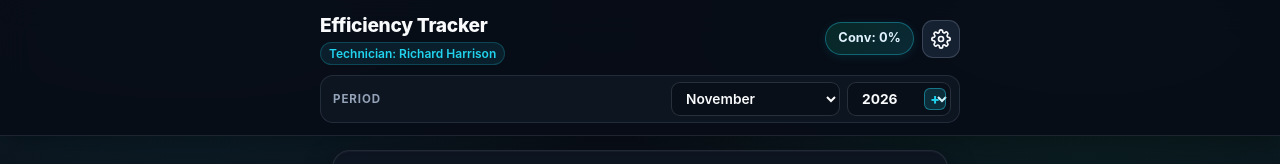
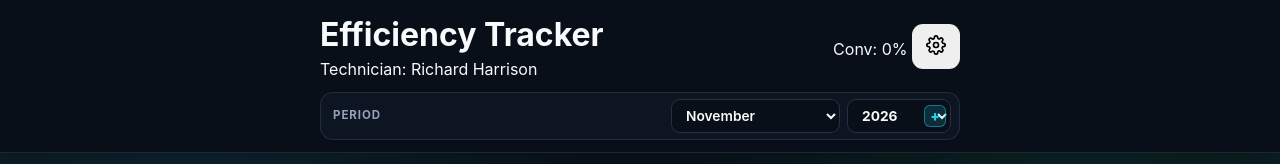
Before and after one commit to CluelessCoading-99/Efficiency-tracker, a plain HTML site: page index.html in a window 1280 px wide. Shown: the top 164 px of the page. Drawn offline with Linux system fonts and the light colour scheme.

Commit message:
Add files via upload

```diff
--- a/index.html
+++ b/index.html
@@ -40,25 +40,25 @@
 
     body {
       background: var(--bg-grad);
-      background-attachment: fixed;
       color: var(--text);
       min-height: 100vh;
       padding-bottom: 64px;
       line-height: 1.45;
       -webkit-font-smoothing: antialiased;
       -webkit-tap-highlight-color: rgba(34, 211, 238, 0.16);
+      overflow-x: hidden;
     }
 
     .top-bar {
-      background: rgba(8, 13, 22, 0.92);
-      backdrop-filter: blur(16px);
-      -webkit-backdrop-filter: blur(16px);
+      background: #090f19;
       padding: 12px 14px;
       border-bottom: 1px solid var(--border);
-      box-shadow: 0 6px 24px rgba(0, 0, 0, 0.35);
+      box-shadow: 0 6px 20px rgba(0, 0, 0, 0.35);
       position: sticky;
       top: 0;
       z-index: 100;
+      transform: translateZ(0);
+      backface-visibility: hidden;
     }
 
     .header-inner {
@@ -168,71 +168,6 @@
       background: rgba(30, 41, 59, 0.45);
       color: var(--muted);
       cursor: not-allowed;
-    }
-
-    .header-title h1 {
-      font-size: 1.2rem;
-      font-weight: 800;
-      letter-spacing: -0.015em;
-      color: var(--text);
-    }
-
-    .tech-subtag {
-      display: inline-flex;
-      align-items: center;
-      gap: 6px;
-      font-size: 0.75rem;
-      font-weight: 600;
-      color: var(--cyan);
-      margin-top: 2px;
-      background: rgba(34, 211, 238, 0.09);
-      border: 1px solid rgba(34, 211, 238, 0.22);
-      padding: 2px 8px;
-      border-radius: 999px;
-    }
-
-    .header-right {
-      display: flex;
-      align-items: center;
-      gap: 8px;
-    }
-
-    .badge {
-      background: linear-gradient(135deg, rgba(16, 185, 129, 0.16), rgba(34, 211, 238, 0.14));
-      border: 1px solid var(--border-cyan);
-      color: #e0f2fe;
-      padding: 6px 12px;
-      border-radius: 999px;
-      font-size: 0.8rem;
-      font-weight: 700;
-      letter-spacing: 0.01em;
-      white-space: nowrap;
-      box-shadow: 0 2px 10px rgba(8, 145, 178, 0.16);
-    }
-
-    .cog-btn {
-      background: var(--card-elevated);
-      border: 1px solid var(--border-strong);
-      color: var(--text);
-      width: 38px;
-      height: 38px;
-      border-radius: 11px;
-      display: inline-flex;
-      align-items: center;
-      justify-content: center;
-      cursor: pointer;
-      padding: 0;
-      touch-action: manipulation;
-      transition: border-color 0.2s ease, background-color 0.2s ease, transform 0.12s ease;
-    }
-
-    .cog-btn:hover {
-      border-color: var(--cyan);
-      background: rgba(30, 44, 66, 0.98);
-    }
-
-    .cog-btn:active {
-      transform: scale(0.95);
     }
 
     select, input, textarea {
```
